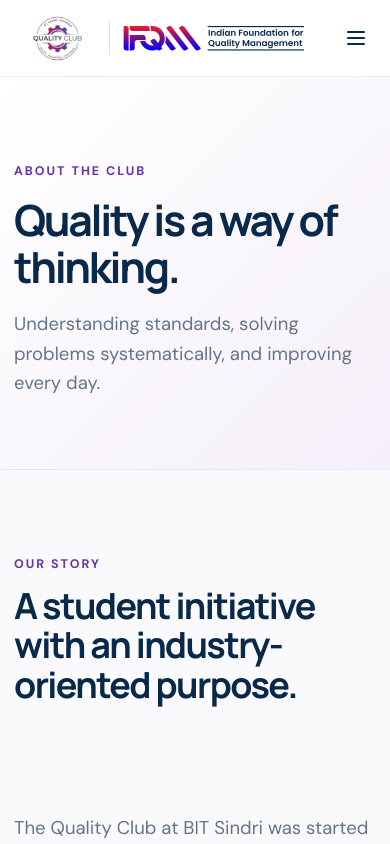
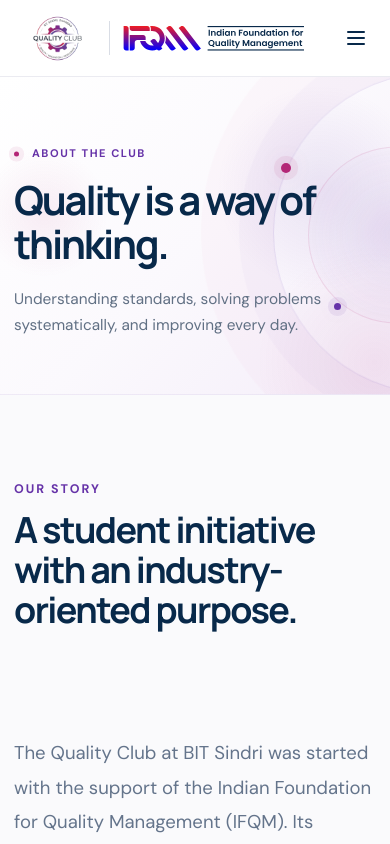
Before and after one commit to pratham-bits/quality-club-bitsindri, a React (Vite) app: page /about in a window 390 px wide. Shown: the top 844 px of the page. Built offline with nearby package versions, Linux system fonts and the light colour scheme.

Commit message:
Added 'Home' option in Navbar,Enhance page heroes and animations

```diff
--- a/src/components/Navbar.jsx
+++ b/src/components/Navbar.jsx
@@ -4,6 +4,7 @@ import { Link, NavLink } from "react-router-dom";
 import { siteConfig } from "../data/site";
 
 const links = [
+  { label: "Home", to: "/" },
   { label: "About Us", to: "/about" },
   { label: "Team", to: "/team" },
   { label: "Events", to: "/events" },
--- a/src/index.css
+++ b/src/index.css
@@ -90,14 +90,14 @@ p {
   position: sticky;
   top: 0;
   z-index: 100;
-  background: rgba(255,255,255,.94);
+  background: rgba(255, 255, 255, .94);
   backdrop-filter: blur(16px);
-  border-bottom: 1px solid rgba(231,231,238,.8);
+  border-bottom: 1px solid rgba(231, 231, 238, .8);
   transition: .25s ease;
 }
 
 .site-header.scrolled {
-  box-shadow: 0 10px 35px rgba(8,41,74,.07);
+  box-shadow: 0 10px 35px rgba(8, 41, 74, .07);
 }
 
 .nav-shell {
@@ -173,7 +173,7 @@ p {
   bottom: -9px;
   width: 0;
   height: 2px;
-  background: linear-gradient(90deg,var(--magenta),var(--purple));
+  background: linear-gradient(90deg, var(--magenta), var(--purple));
   transition: .25s;
 }
 
@@ -222,12 +222,10 @@ p {
   align-items: center;
   position: relative;
   overflow: hidden;
-  background: linear-gradient(
-    135deg,
+  background: linear-gradient(135deg,
       #fff 0%,
       #fbf9fe 58%,
-    #f4e9fb 100%
-  );
+      #f4e9fb 100%);
 }
 
 .hero-inner {
@@ -246,13 +244,13 @@ p {
 }
 
 .hero-copy h1 span {
-  background: linear-gradient(90deg,var(--magenta),var(--purple));
+  background: linear-gradient(90deg, var(--magenta), var(--purple));
   -webkit-background-clip: text;
   background-clip: text;
   color: transparent;
 }
 
-.hero-copy > p {
+.hero-copy>p {
   max-width: 650px;
   font-size: 1.2rem;
   line-height: 1.75;
@@ -289,7 +287,7 @@ p {
 .btn.primary {
   background: var(--navy);
   color: white;
-  box-shadow: 0 10px 25px rgba(8,41,74,.16);
+  box-shadow: 0 10px 25px rgba(8, 41, 74, .16);
 }
 
 .btn.primary:hover {
@@ -317,9 +315,9 @@ p {
 .hero-logo-card {
   position: relative;
   padding: 44px 35px;
-  border: 1px solid rgba(102,51,168,.14);
+  border: 1px solid rgba(102, 51, 168, .14);
   border-radius: 32px;
-  background: rgba(255,255,255,.72);
+  background: rgba(255, 255, 255, .72);
   box-shadow: var(--shadow);
   display: flex;
   flex-direction: column;
@@ -329,7 +327,7 @@ p {
 }
 
 .hero-logo-card img {
-  width: min(390px,100%);
+  width: min(390px, 100%);
   position: relative;
   z-index: 1;
 }
@@ -348,12 +346,10 @@ p {
   width: 280px;
   height: 280px;
   border-radius: 50%;
-  background: radial-gradient(
-    circle,
-    rgba(179,38,118,.17),
-    rgba(102,51,168,.08),
-    transparent 70%
-  );
+  background: radial-gradient(circle,
+      rgba(179, 38, 118, .17),
+      rgba(102, 51, 168, .08),
+      transparent 70%);
 }
 
 .hero-orb {
@@ -367,7 +363,7 @@ p {
   height: 420px;
   right: -170px;
   top: -150px;
-  background: rgba(102,51,168,.06);
+  background: rgba(102, 51, 168, .06);
 }
 
 .orb-two {
@@ -375,7 +371,7 @@ p {
   height: 300px;
   left: -160px;
   bottom: -180px;
-  background: rgba(179,38,118,.06);
+  background: rgba(179, 38, 118, .06);
 }
 
 
@@ -451,7 +447,7 @@ p {
 }
 
 .card-grid.four {
-  grid-template-columns: repeat(4,1fr);
+  grid-template-columns: repeat(4, 1fr);
 }
 
 .quality-card {
@@ -473,11 +469,9 @@ p {
   right: -80px;
   top: -80px;
   border-radius: 50%;
-  background: linear-gradient(
-    135deg,
-    rgba(179,38,118,.13),
-    rgba(102,51,168,.09)
-  );
+  background: linear-gradient(135deg,
+      rgba(179, 38, 118, .13),
+      rgba(102, 51, 168, .09));
 }
 
 .quality-card:hover {
@@ -526,7 +520,7 @@ p {
 
 .concept-grid {
   display: grid;
-  grid-template-columns: repeat(4,1fr);
+  grid-template-columns: repeat(4, 1fr);
   gap: 15px;
 }
 
@@ -559,7 +553,7 @@ p {
 ========================= */
 
 .partnership-section {
-  background: linear-gradient(135deg,#f7f2fa,#fff);
+  background: linear-gradient(135deg, #f7f2fa, #fff);
 }
 
 .partnership {
@@ -573,7 +567,7 @@ p {
   margin: 12px 0 20px;
 }
 
-.partnership > div:first-child p {
+.partnership>div:first-child p {
   max-width: 590px;
   font-size: 1.08rem;
   line-height: 1.8;
@@ -622,12 +616,10 @@ p {
 }
 
 .join-box {
-  background: linear-gradient(
-    120deg,
+  background: linear-gradient(120deg,
       var(--navy),
       #183E64 55%,
-    #57308E
-  );
+      #57308E);
   color: white;
   border-radius: 30px;
   padding: 60px 65px;
@@ -647,12 +639,12 @@ p {
   right: -120px;
   bottom: -220px;
   border-radius: 50%;
-  border: 70px solid rgba(255,255,255,.05);
+  border: 70px solid rgba(255, 255, 255, .05);
   pointer-events: none;
   z-index: 0;
 }
 
-.join-box > * {
+.join-box>* {
   position: relative;
   z-index: 1;
 }
@@ -677,7 +669,7 @@ p {
 
 .page-hero {
   padding: 110px 0 95px;
-  background: linear-gradient(135deg,#fff,#f5eff9);
+  background: linear-gradient(135deg, #fff, #f5eff9);
   border-bottom: 1px solid var(--border);
 }
 
@@ -1197,6 +1189,7 @@ p {
 .student-team-card:hover .student-photo-frame {
   box-shadow: 0 16px 34px rgba(8, 41, 74, 0.12);
 }
+
 .student-team-card:hover .student-team-info {
   border-color: #d9c7e8;
   box-shadow:
@@ -1599,11 +1592,9 @@ p {
   height: 4px;
   margin: 20px 0 22px;
   border-radius: 999px;
-  background: linear-gradient(
-    90deg,
+  background: linear-gradient(90deg,
       var(--purple),
-    var(--magenta)
-  );
+      var(--magenta));
 }
 
 .event-content h4 {
@@ -1868,7 +1859,7 @@ p {
   box-shadow: var(--shadow);
 }
 
-.contact-card > svg:first-child {
+.contact-card>svg:first-child {
   color: var(--purple);
 }
 
@@ -1936,7 +1927,7 @@ p {
 .footer-brand-divider {
   width: 1px;
   height: 58px;
-  background: rgba(255,255,255,.24);
+  background: rgba(255, 255, 255, .24);
   flex: none;
 }
 
@@ -1979,7 +1970,7 @@ p {
   height: 38px;
   display: grid;
   place-items: center;
-  border: 1px solid rgba(255,255,255,.16);
+  border: 1px solid rgba(255, 255, 255, .16);
   border-radius: 50%;
   color: #C7D2DE;
   transition: .25s ease;
@@ -1987,7 +1978,7 @@ p {
 
 .footer-socials a:hover {
   color: white;
-  border-color: rgba(255,255,255,.38);
+  border-color: rgba(255, 255, 255, .38);
   transform: translateY(-2px);
 }
 
@@ -2015,7 +2006,7 @@ p {
 }
 
 .footer-bottom {
-  border-top: 1px solid rgba(255,255,255,.1);
+  border-top: 1px solid rgba(255, 255, 255, .1);
   padding: 23px 0;
   display: flex;
   justify-content: space-between;
@@ -2023,6 +2014,7 @@ p {
   color: #8FA3B9;
   font-size: .82rem;
 }
+
 /* ============================================================
    CLUB LEADERSHIP CONTACTS
    ============================================================ */
@@ -2057,7 +2049,7 @@ p {
 
 
 /* Phone icon */
-.footer-leader > svg {
+.footer-leader>svg {
   flex: none;
   color: #C7D2DE;
   transition: color 0.25s ease;
@@ -2065,7 +2057,7 @@ p {
 
 
 /* Name + designation wrapper */
-.footer-leader > span {
+.footer-leader>span {
   display: grid;
   gap: 1px;
 }
@@ -2094,7 +2086,7 @@ p {
   transform: translateX(3px);
 }
 
-.footer-leader:hover > svg {
+.footer-leader:hover>svg {
   color: #DDB9EE;
 }
 
@@ -2114,7 +2106,7 @@ p {
 
   .card-grid.four,
   .concept-grid {
-    grid-template-columns: repeat(2,1fr);
+    grid-template-columns: repeat(2, 1fr);
   }
 
   .hero-inner,
@@ -2175,7 +2167,7 @@ p {
     max-height: 0;
     overflow: hidden;
     padding: 0 20px;
-    transition: max-height .35s,padding .35s;
+    transition: max-height .35s, padding .35s;
     background: white;
   }
 
@@ -2185,7 +2177,7 @@ p {
     border-top: 1px solid var(--border);
   }
 
-  .mobile-menu > a {
+  .mobile-menu>a {
     padding: 13px 0;
     border-bottom: 1px solid #f0f0f4;
     font-weight: 700;
@@ -2283,7 +2275,7 @@ p {
     font-size: 2.25rem;
   }
 
-  .hero-copy > p {
+  .hero-copy>p {
     font-size: 1.03rem;
   }
 
@@ -2606,11 +2598,9 @@ p {
   align-items: center;
   gap: 28px;
   padding: 44px 48px;
-  background: linear-gradient(
-    135deg,
+  background: linear-gradient(135deg,
       #f7f4fa,
-    #f8fafc
-  );
+      #f8fafc);
   border: 1px solid var(--border);
   border-radius: 24px;
 }
@@ -2750,6 +2740,7 @@ p {
     height: 58px;
   }
 }
+
 /* ============================================================
    WIDE-SCREEN / ZOOM-OUT RESPONSIVE SYSTEM
    ============================================================
@@ -3023,6 +3014,7 @@ p {
    ------------------------------------------------------------ */
 
 @media (min-width: 1800px) {
+
   .two-column,
   .partnership,
   .contact-grid {
@@ -3171,3 +3163,353 @@ p {
 /* ============================================================
    END FINAL TEAM CARD ALIGNMENT + SOCIAL ICON SAFETY
    ============================================================ */
+/* ============================================================
+   PREMIUM INNER PAGE HERO SYSTEM
+   About / Team / Events / FAQs / Contact
+   ============================================================ */
+
+.page-hero {
+  position: relative;
+  isolation: isolate;
+  min-height: 390px;
+  display: flex;
+  align-items: center;
+  overflow: hidden;
+
+  padding: 92px 0 88px;
+
+  background:
+    radial-gradient(circle at 82% 35%,
+      rgba(102, 51, 168, 0.11),
+      transparent 27%),
+    radial-gradient(circle at 96% 90%,
+      rgba(179, 38, 118, 0.08),
+      transparent 25%),
+    linear-gradient(135deg,
+      #ffffff 0%,
+      #fbf9fd 52%,
+      #f4edf9 100%);
+
+  border-bottom: 1px solid rgba(102, 51, 168, 0.10);
+}
+
+/* Main content stays above decoration */
+.page-hero .container {
+  position: relative;
+  z-index: 3;
+}
+
+/* ------------------------------------------------------------
+   Decorative geometric system
+   ------------------------------------------------------------ */
+
+.page-hero::before {
+  content: "";
+  position: absolute;
+  width: 470px;
+  height: 470px;
+
+  right: -155px;
+  top: 50%;
+  transform: translateY(-50%);
+
+  border-radius: 50%;
+
+  border: 1px solid rgba(102, 51, 168, 0.13);
+
+  box-shadow:
+    0 0 0 34px rgba(102, 51, 168, 0.025),
+    0 0 0 72px rgba(179, 38, 118, 0.018);
+
+  pointer-events: none;
+  z-index: 0;
+}
+
+/* Inner circle */
+.page-hero::after {
+  content: "";
+  position: absolute;
+
+  width: 250px;
+  height: 250px;
+
+  right: -45px;
+  top: 50%;
+  transform: translateY(-50%);
+
+  border-radius: 50%;
+
+  background:
+    radial-gradient(circle at center,
+      rgba(102, 51, 168, 0.12),
+      rgba(102, 51, 168, 0.035) 45%,
+      transparent 70%);
+
+  border: 1px solid rgba(179, 38, 118, 0.12);
+
+  box-shadow:
+    inset 0 0 50px rgba(102, 51, 168, 0.035);
+
+  pointer-events: none;
+  z-index: 1;
+}
+
+/* ------------------------------------------------------------
+   Small floating quality nodes
+   ------------------------------------------------------------ */
+
+.page-hero .container::before {
+  content: "";
+  position: absolute;
+
+  width: 10px;
+  height: 10px;
+
+  right: 175px;
+  top: 35px;
+
+  border-radius: 50%;
+
+  background: var(--magenta);
+
+  box-shadow:
+    0 0 0 7px rgba(179, 38, 118, 0.08),
+    0 0 25px rgba(179, 38, 118, 0.22);
+
+  z-index: 4;
+}
+
+.page-hero .container::after {
+  content: "";
+  position: absolute;
+
+  width: 7px;
+  height: 7px;
+
+  right: 95px;
+  bottom: 45px;
+
+  border-radius: 50%;
+
+  background: var(--purple);
+
+  box-shadow:
+    0 0 0 6px rgba(102, 51, 168, 0.08),
+    0 0 22px rgba(102, 51, 168, 0.18);
+
+  z-index: 4;
+}
+
+/* ------------------------------------------------------------
+   Hero typography
+   ------------------------------------------------------------ */
+
+.page-hero .eyebrow {
+  position: relative;
+  display: inline-flex;
+  align-items: center;
+  gap: 10px;
+
+  padding-left: 18px;
+
+  color: var(--purple);
+  font-size: 0.76rem;
+  font-weight: 800;
+  letter-spacing: 0.18em;
+}
+
+.page-hero .eyebrow::before {
+  content: "";
+
+  position: absolute;
+  left: 0;
+  top: 50%;
+  transform: translateY(-50%);
+
+  width: 5px;
+  height: 5px;
+
+  border-radius: 50%;
+
+  background: var(--magenta);
+  box-shadow: 0 0 0 5px rgba(179, 38, 118, 0.08);
+}
+
+.page-hero h1 {
+  position: relative;
+
+  max-width: 850px;
+
+  margin: 15px 0 20px;
+
+  font-size: clamp(3.1rem, 6vw, 5.6rem);
+
+  letter-spacing: -0.055em;
+
+  color: var(--navy);
+
+  z-index: 3;
+}
+
+.page-hero p {
+  position: relative;
+
+  max-width: 680px;
+
+  font-size: 1.12rem;
+  line-height: 1.8;
+
+  color: #617084;
+
+  z-index: 3;
+}
+
+/* ------------------------------------------------------------
+   Subtle gradient accent behind heading
+   ------------------------------------------------------------ */
+
+.page-hero h1::after {
+  content: "";
+
+  position: absolute;
+
+  width: 130px;
+  height: 130px;
+
+  left: -35px;
+  top: -30px;
+
+  border-radius: 50%;
+
+  background: radial-gradient(circle,
+      rgba(179, 38, 118, 0.075),
+      transparent 70%);
+
+  z-index: -1;
+  pointer-events: none;
+}
+
+/* ------------------------------------------------------------
+   Page hero entrance animation
+   ------------------------------------------------------------ */
+
+@keyframes pageHeroFloat {
+  0% {
+    transform: translateY(-50%) rotate(0deg);
+  }
+
+  50% {
+    transform: translateY(calc(-50% - 7px)) rotate(1deg);
+  }
+
+  100% {
+    transform: translateY(-50%) rotate(0deg);
+  }
+}
+
+.page-hero::before {
+  animation: pageHeroFloat 8s ease-in-out infinite;
+}
+
+/* ------------------------------------------------------------
+   TABLET
+   ------------------------------------------------------------ */
+
+@media (max-width: 1050px) {
+  .page-hero {
+    min-height: 350px;
+    padding: 82px 0 76px;
+  }
+
+  .page-hero h1 {
+    max-width: 720px;
+    font-size: clamp(3rem, 7vw, 4.8rem);
+  }
+
+  .page-hero::before {
+    right: -210px;
+  }
+
+  .page-hero::after {
+    right: -90px;
+  }
+}
+
+/* ------------------------------------------------------------
+   MOBILE
+   ------------------------------------------------------------ */
+
+@media (max-width: 700px) {
+  .page-hero {
+    min-height: 320px;
+    padding: 72px 0 64px;
+  }
+
+  .page-hero h1 {
+    font-size: clamp(2.55rem, 11vw, 3.5rem);
+    max-width: 100%;
+    margin-top: 13px;
+  }
+
+  .page-hero p {
+    max-width: 100%;
+    font-size: 1rem;
+    line-height: 1.7;
+  }
+
+  .page-hero::before {
+    width: 320px;
+    height: 320px;
+    right: -205px;
+  }
+
+  .page-hero::after {
+    width: 175px;
+    height: 175px;
+    right: -95px;
+  }
+
+  .page-hero .container::before {
+    right: 85px;
+    top: 24px;
+  }
+
+  .page-hero .container::after {
+    right: 35px;
+    bottom: 28px;
+  }
+}
+
+/* ------------------------------------------------------------
+   VERY SMALL PHONES
+   ------------------------------------------------------------ */
+
+@media (max-width: 440px) {
+  .page-hero {
+    min-height: 300px;
+    padding: 62px 0 56px;
+  }
+
+  .page-hero .eyebrow {
+    font-size: 0.69rem;
+    letter-spacing: 0.14em;
+  }
+
+  .page-hero h1 {
+    font-size: 2.5rem;
+  }
+
+  .page-hero p {
+    font-size: 0.96rem;
+  }
+}
+
+/* ------------------------------------------------------------
+   REDUCED MOTION
+   ------------------------------------------------------------ */
+
+@media (prefers-reduced-motion: reduce) {
+  .page-hero::before {
+    animation: none;
+  }
+}
--- a/src/pages/About.jsx
+++ b/src/pages/About.jsx
@@ -47,7 +47,7 @@ export default function About() {
         <div className="container">
           <span className="eyebrow">ABOUT THE CLUB</span>
           <motion.h1
-            initial={{ opacity: 0, y: 25 }}
+            initial={{ opacity: 0, y: 30 }}
             animate={{ opacity: 1, y: 0 }}
           >
             Quality is a way of thinking.
--- a/src/pages/Contact.jsx
+++ b/src/pages/Contact.jsx
@@ -8,7 +8,7 @@ export default function Contact() {
       <section className="page-hero">
         <div className="container">
           <span className="eyebrow">GET IN TOUCH</span>
-          <motion.h1 initial={{opacity:0,y:25}} animate={{opacity:1,y:0}}>Let's connect.</motion.h1>
+          <motion.h1 initial={{ opacity: 0, y: 30 }} animate={{ opacity: 1, y: 0 }}>Let's connect.</motion.h1>
           <p>Have a question, collaboration idea or want to know more about the club?</p>
         </div>
       </section>
--- a/src/pages/FAQs.jsx
+++ b/src/pages/FAQs.jsx
@@ -9,7 +9,7 @@ export default function FAQs() {
       <section className="page-hero">
         <div className="container">
           <span className="eyebrow">FAQs</span>
-          <motion.h1 initial={{opacity:0,y:25}} animate={{opacity:1,y:0}}>Questions, answered.</motion.h1>
+          <motion.h1 initial={{ opacity: 0, y: 30 }} animate={{ opacity: 1, y: 0 }}>Questions, answered.</motion.h1>
           <p>Some common questions students may have about the Quality Club.</p>
         </div>
       </section>
```
Also changed, not shown: src/pages/Events.jsx (+4 -6 lines), src/pages/Team.jsx (+7 -2 lines). Lines whose indentation alone changed are shown as unchanged.
